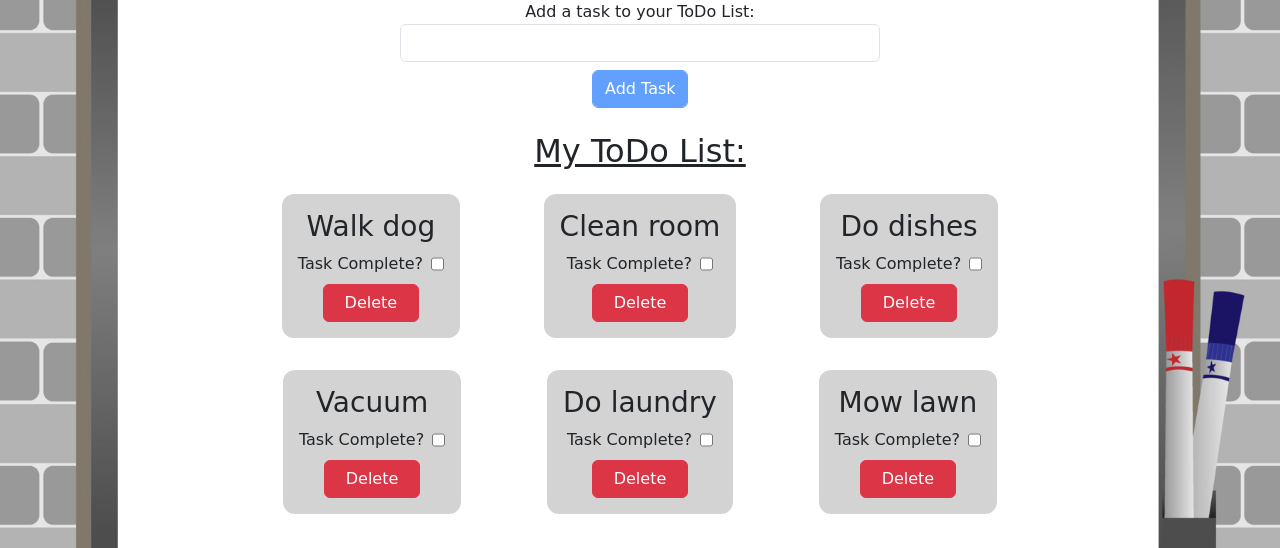
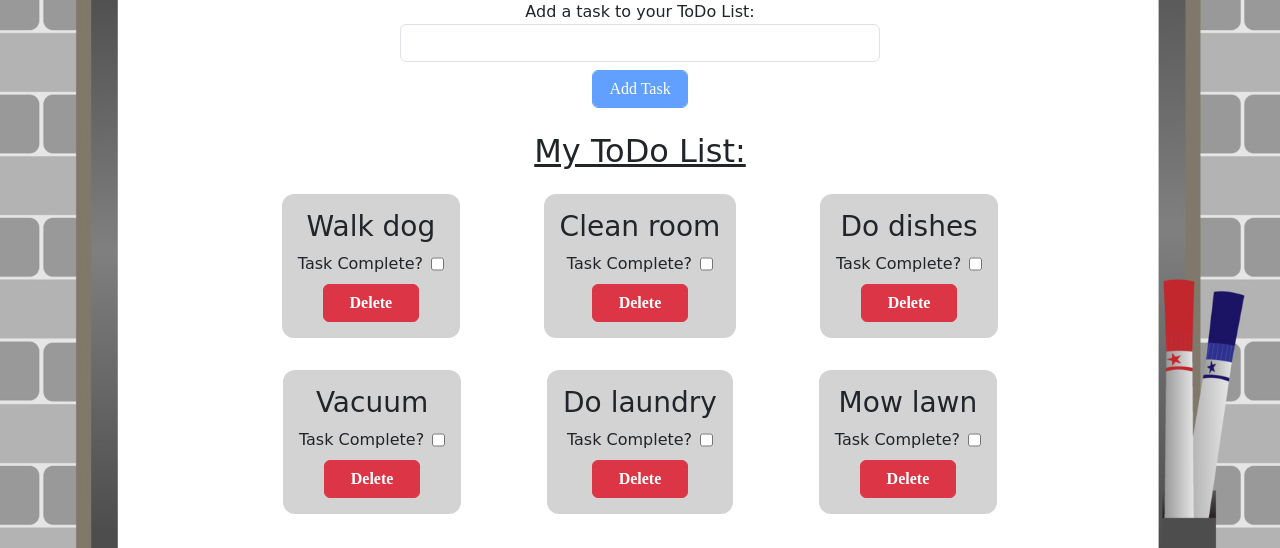
Before and after one commit to friendly-misanthrope/Dojo-ToDo_List, a React (Create React App) app: page / in a window 1280 px wide. Shown: the part 152-700 px from the top of the page. Built offline with nearby package versions, Linux system fonts and the light colour scheme.

Commit message:
changed button fonts

```diff
--- a/src/components/DisplayToDos.css
+++ b/src/components/DisplayToDos.css
@@ -22,6 +22,11 @@
 .btn {
   width: 6rem;
   margin: 0.5rem auto 0;
+  font-family: serif, sans-serif;
+}
+
+.btn-danger {
+  font-weight: bold;
 }
 
 h2 {
```
